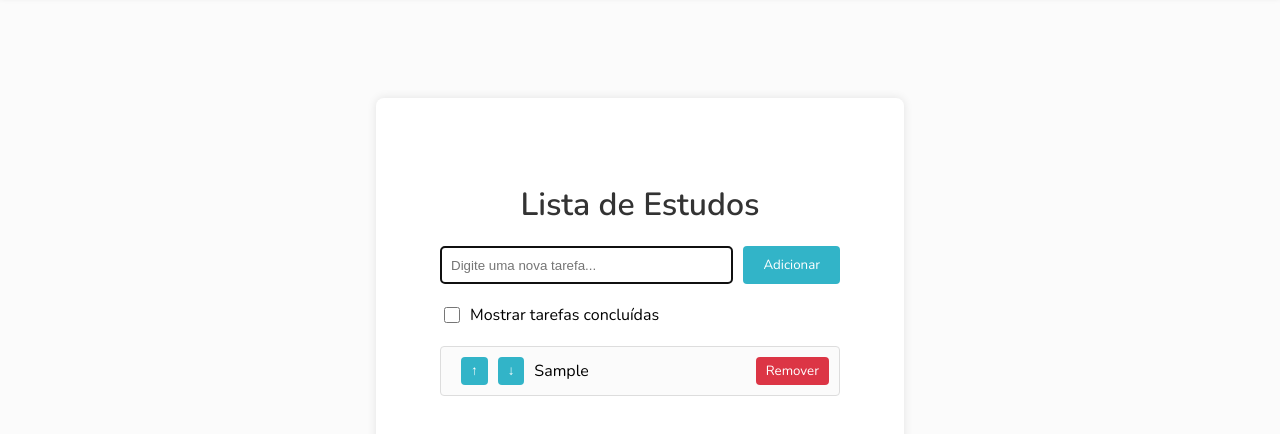
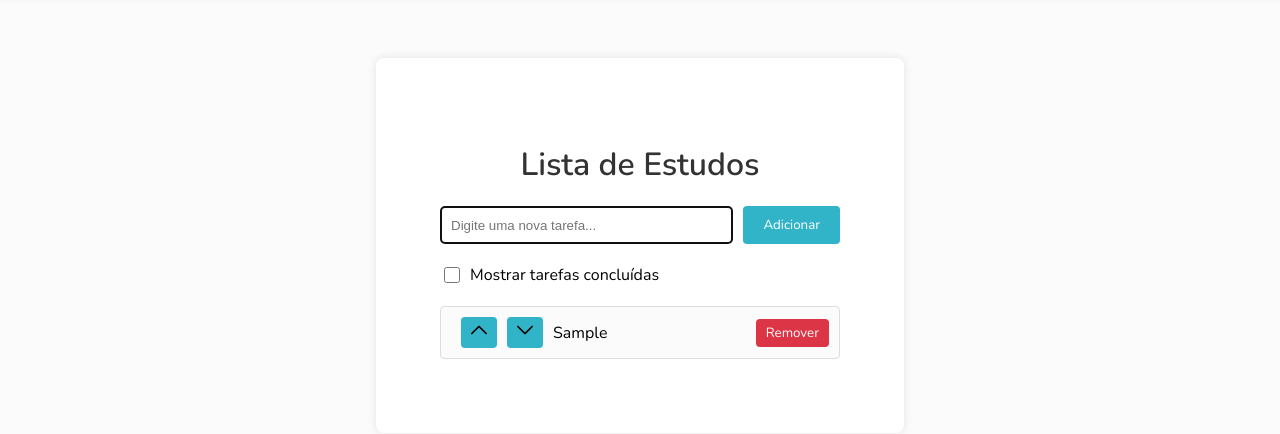
Before and after one commit to Eduardo-Ferraz/Gama_ListaDeEstudos, a website: page index.html in a window 1280 px wide. Both pictures are taken after typing "Sample" into the empty fields and a click on the button "Adicionar". Shown: the part 112-546 px from the top of the page. Drawn offline with nearby package versions, Linux system fonts and the light colour scheme.

Commit message:
better arrow button icons

```diff
--- a/script.js
+++ b/script.js
@@ -76,7 +76,7 @@ document.addEventListener('DOMContentLoaded', () => {
 
         const moveUpBtn = document.createElement('button');
         moveUpBtn.classList.add('move-button');
-        moveUpBtn.textContent = '↑';
+        moveUpBtn.innerHTML = '<img src="./img/up-arrow-svgrepo-com.svg" alt="Move Up">';
         moveUpBtn.addEventListener('click', (e) => {
             e.stopPropagation();
             moveTask(taskItem, -1);
@@ -84,7 +84,7 @@ document.addEventListener('DOMContentLoaded', () => {
 
         const moveDownBtn = document.createElement('button');
         moveDownBtn.classList.add('move-button');
-        moveDownBtn.textContent = '↓';
+        moveDownBtn.innerHTML = '<img src="./img/down-arrow-svgrepo-com.svg" alt="Move Down">';
         moveDownBtn.addEventListener('click', (e) => {
             e.stopPropagation();
             moveTask(taskItem, 1);
--- a/styles.css
+++ b/styles.css
@@ -14,7 +14,6 @@ body {
     text-align: center;
     padding: 10px 0;
     box-shadow: 0 4px 6px rgba(0, 0, 0, 0.1);
-    margin-bottom: 5vh;
 }
 
 .logo {
@@ -48,26 +47,6 @@ body {
     border: 1px solid #ddd;
     border-radius: 4px;
     margin-right: 10px;
-}
-
-.add-button,
-.remove-button,
-.move-button {
-    font-family: inherit;
-    padding: 10px 20px;
-    border: none;
-    border-radius: 4px;
-    cursor: pointer;
-    transition: background 0.3s ease;
-}
-
-.add-button {
-    background: #32b4c8;
-    color: white;
-}
-
-.add-button:hover {
-    background: #218838;
 }
 
 .checkbox-container {
@@ -122,6 +101,27 @@ body {
     margin-left: 10px;
 }
 
+.add-button,
+.remove-button,
+.move-button {
+    font-family: inherit;
+    padding: 10px 20px;
+    border: none;
+    border-radius: 4px;
+    cursor: pointer;
+    transition: background 0.3s ease;
+}
+
+.add-button {
+    background: #32b4c8;
+    color: white;
+}
+
+.add-button:hover {
+    background: #218838;
+}
+
+
 .remove-button {
     background: #dc3545;
     color: white;
@@ -143,3 +143,8 @@ body {
 .move-button:hover {
     background: #29a0b1;
 }
+
+.move-button img {
+    width: 16px; /* Ajuste o tamanho conforme necessário */
+    height: 16px;
+}
```
Also changed, not shown: img/down-arrow-svgrepo-com.svg (added), img/up-arrow-svgrepo-com.svg (added).
